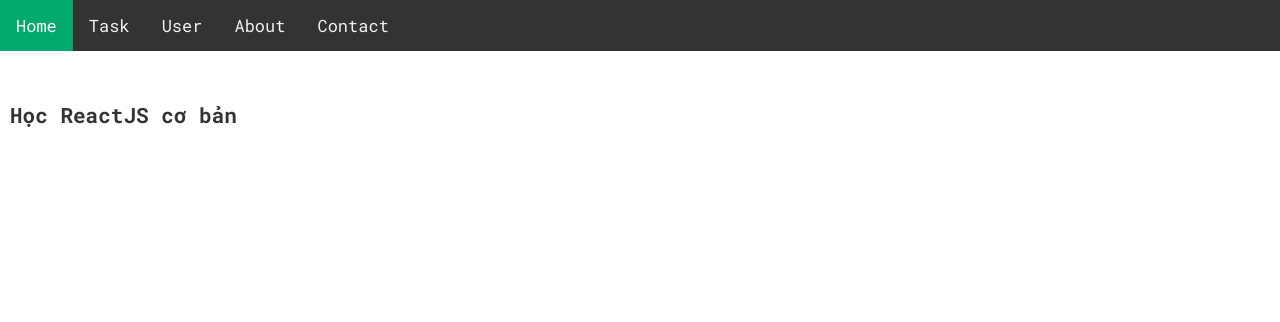
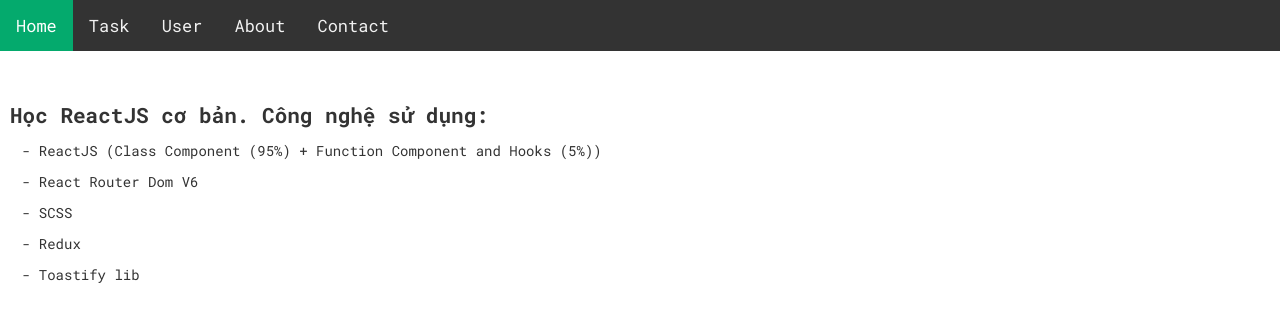
Before and after one commit to dinhdn218/learn-react-basic, a React (Create React App) app: page / in a window 1280 px wide. Shown: the top 322 px of the page. Built offline with nearby package versions, Linux system fonts and the light colour scheme.

Commit message:
Edit content HomePage

```diff
--- a/src/views/HomePage/HomePage.scss
+++ b/src/views/HomePage/HomePage.scss
@@ -1,3 +1,6 @@
 .home-page {
   margin-left: 1rem;
+  &-item {
+    margin: 1.2rem;
+  }
 }
--- a/src/views/HomePage/index.js
+++ b/src/views/HomePage/index.js
@@ -5,7 +5,16 @@
   render() {
     return (
       <div className="home-page">
-        <h2 className="home-page-title">Học ReactJS cơ bản</h2>
+        <h2 className="home-page-title">
+          Học ReactJS cơ bản. Công nghệ sử dụng:
+        </h2>
+        <p className="home-page-item">
+          - ReactJS (Class Component (95%) + Function Component and Hooks (5%))
+        </p>
+        <p className="home-page-item"> - React Router Dom V6</p>
+        <p className="home-page-item"> - SCSS</p>
+        <p className="home-page-item"> - Redux</p>
+        <p className="home-page-item"> - Toastify lib</p>
       </div>
     );
   }
```
